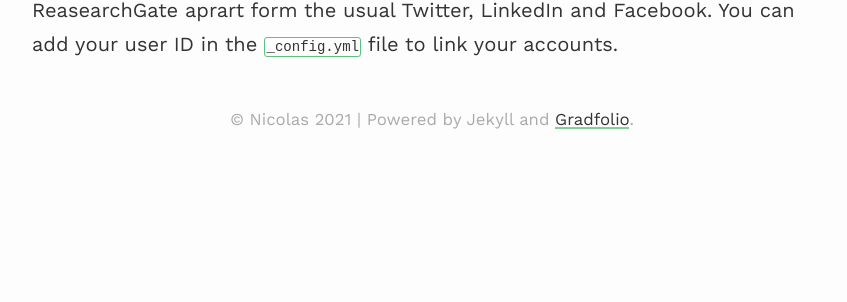
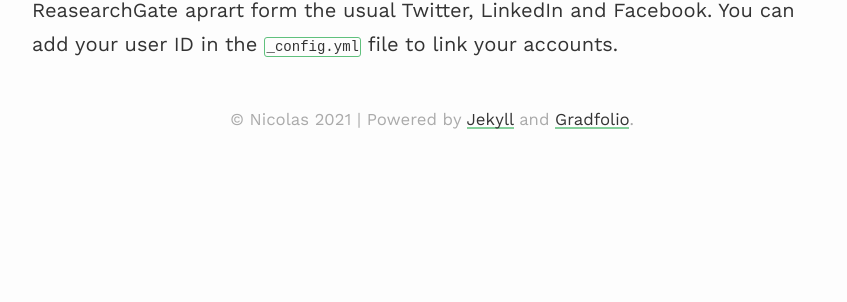
Before and after one commit to zeneise/gradfolio, a Jekyll site: the page built from index.md, in a window 1280 px wide. Shown: the part 503-805 px from the top of the page, without its empty margins (208-1055 px from the left). Built offline with Jekyll 4.4.1, drawn with Linux system fonts in a browser that asks for light colours; nearby versions of some CDN libraries; part of the change alters nothing that is shown.

```diff
--- a/_layouts/default.html
+++ b/_layouts/default.html
@@ -33,7 +33,7 @@
         <footer>
           <p class="copy">
             <small> &copy; Nicolas {{ site.time | date: '%Y' }}
-                    | Powered by Jekyll and
+                    | Powered by <a target="_blank" href="https://jekyllrb.com/">Jekyll</a> and
                     <a target="_blank" href="https://github.com/jitinnair1/gradfolio/">Gradfolio</a>.
             </small>
           </p>
```
